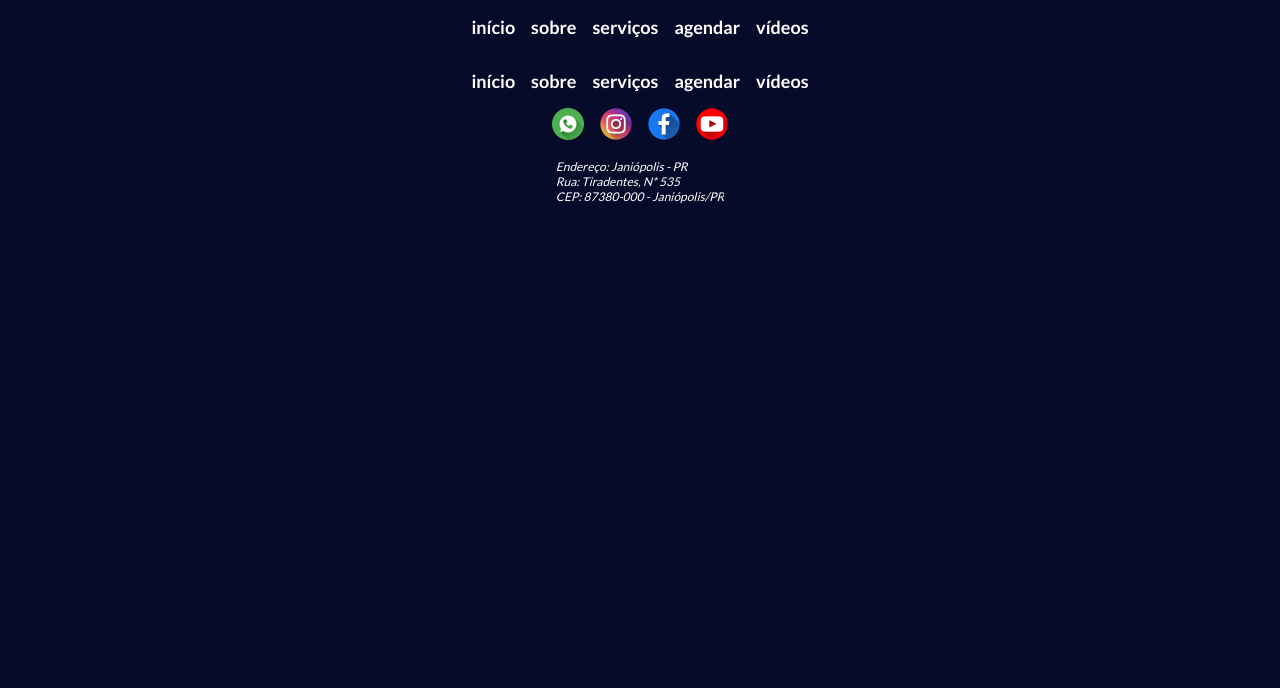
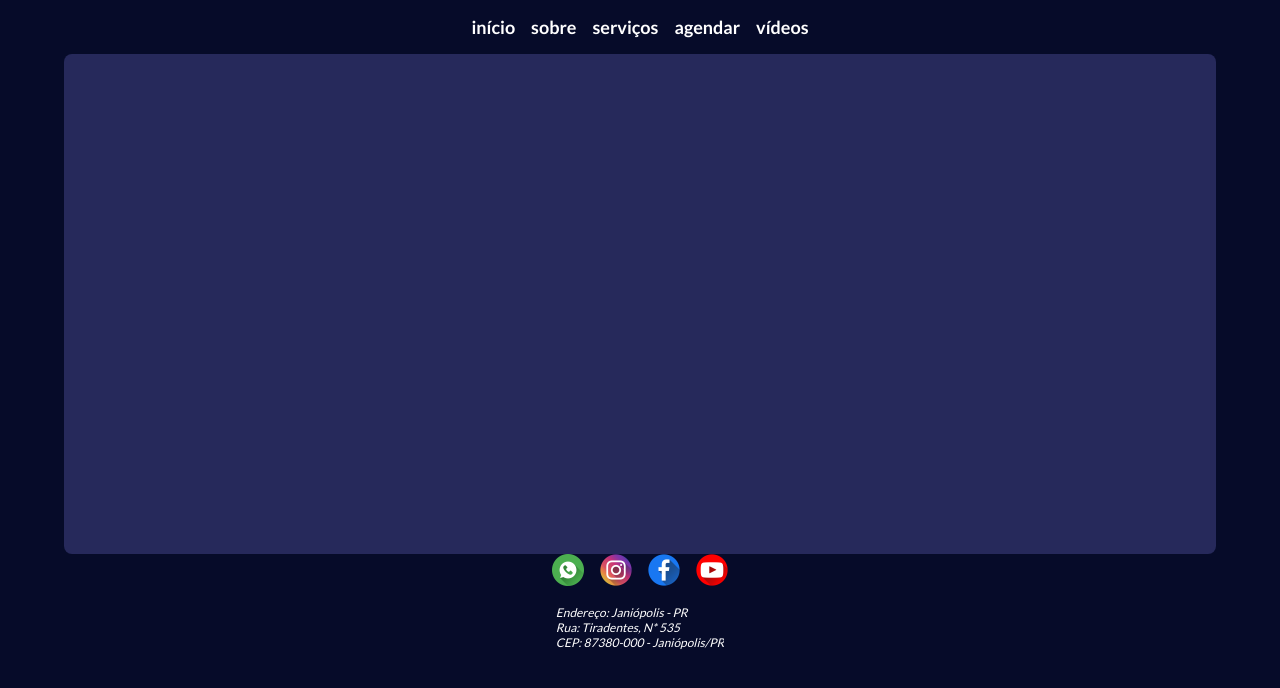
Before and after one commit to Luis-Mackiewicz/camargo-advocacia, a React (Vite) app: page /about in a window 1280 px wide. Shown: the top 688 px of the page. Built offline with nearby package versions, Linux system fonts and the light colour scheme.

Commit message:
feat: initializing the about component

```diff
--- a/src/pages/about/About.css
+++ b/src/pages/about/About.css
@@ -0,0 +1,13 @@
+@media (min-width: 375px) {
+  .about-background {
+    display: flex;
+    align-items: center;
+    justify-content: center;
+  }
+  .about-container {
+    width: 90%;
+    height: 500px;
+    background-color: #26295b;
+    border-radius: 8px;
+  }
+}
--- a/src/pages/about/About.tsx
+++ b/src/pages/about/About.tsx
@@ -1,9 +1,11 @@
-import Header from "@/components/header/Header";
+import "./About.css";
 
 export default function About() {
   return (
     <>
-      <Header />
+      <div className="about-background">
+        <div className="about-container"></div>
+      </div>
     </>
   );
 }
```
